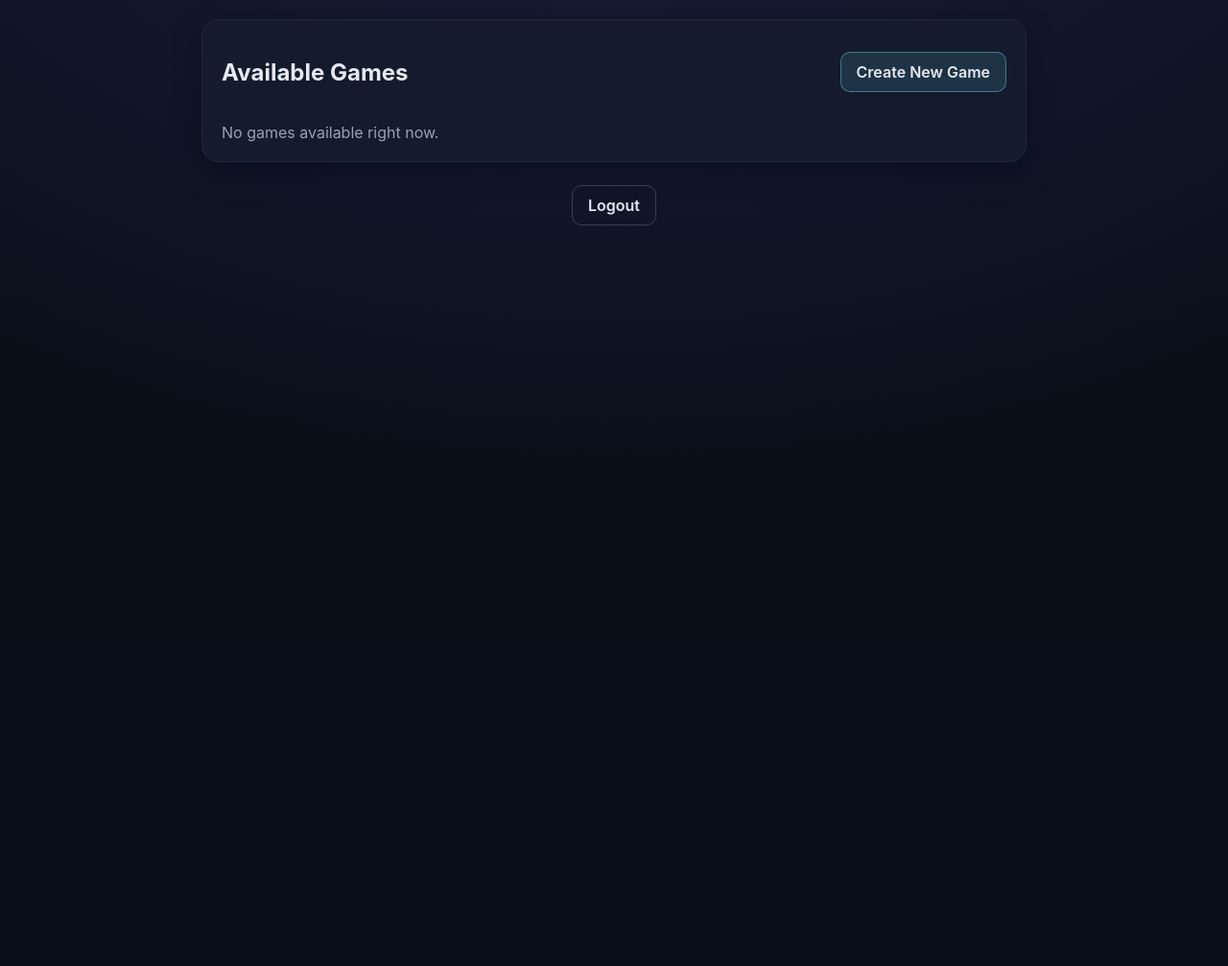
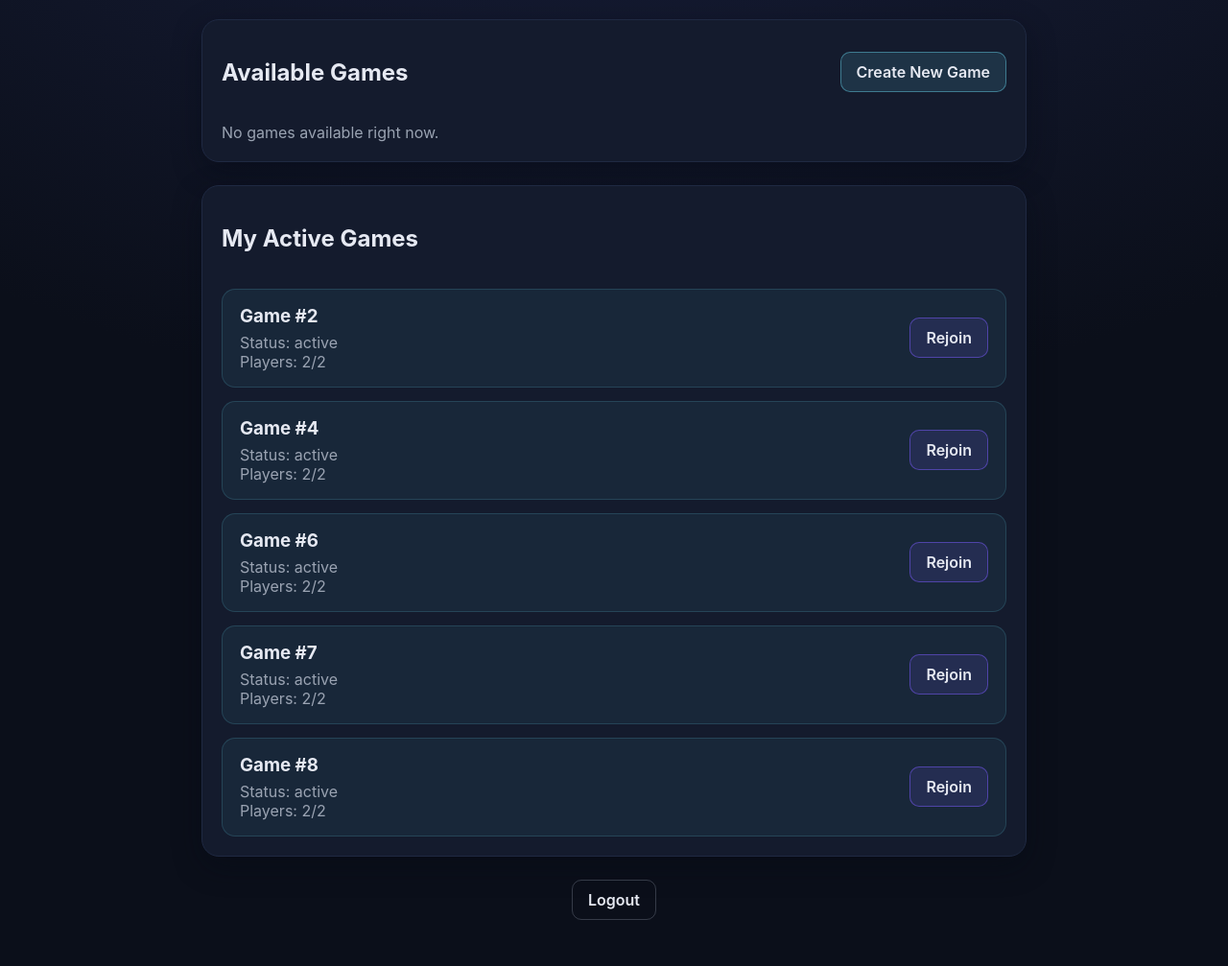
Before and after one commit to RouvenBlaettler/multiplayer_car_race, a Django app: page / in a window 1280 px wide. Shown: the part 142-1149 px from the top of the page at 96% size. Before the commit the page ends 377 px from the top, so only its background shows below. Run offline with Django 5.2, Linux system fonts and the light colour scheme; a user stored in the database is signed in; data comes from the database, SQL or seed files in the repository; both versions use the stored data as it was after the commit.

Commit message:
add active game rejoin flow for disconnect recovery

```diff
--- a/game/templates/game/gamelobby.html
+++ b/game/templates/game/gamelobby.html
@@ -37,6 +37,29 @@
             {% endif %}
         </section>
 
+        <section class="lobby-panel">
+            <div class="panel-header">
+                <h2>My Active Games</h2>
+            </div>
+
+            {% if active_games %}
+                <ul class="game-list">
+                {% for game in active_games %}
+                    <li class="game-card">
+                        <div>
+                            <h3>Game #{{ game.id }}</h3>
+                            <p>Status: {{ game.status }}</p>
+                            <p>Players: {{ game.players.count }}/2</p>
+                        </div>
+                        <a class="secondary-btn" href="{% url 'game_view' game.id %}">Rejoin</a>
+                    </li>
+                {% endfor %}
+                </ul>
+            {% else %}
+                <p class="empty-state">You are not in any active games right now.</p>
+            {% endif %}
+        </section>
+
         <footer class="lobby-footer">
             <a class="ghost-btn" href="{% url 'logout' %}">Logout</a>
         </footer>
--- a/game/views.py
+++ b/game/views.py
@@ -49,7 +49,11 @@ def create_game(request):
 @login_required
 def game_lobby(request):
     available_games = Game.objects.filter(status="waiting")
-    context = {"available_games": available_games}
+    active_games = Game.objects.filter(status="active", players__user=request.user).distinct()
+    context = {
+        "available_games": available_games,
+        "active_games": active_games,
+    }
     return render(request, "game/gamelobby.html", context)
 
 @login_required
```
Also changed, not shown: game/consumers.py (+18 -8 lines), db.sqlite3.
